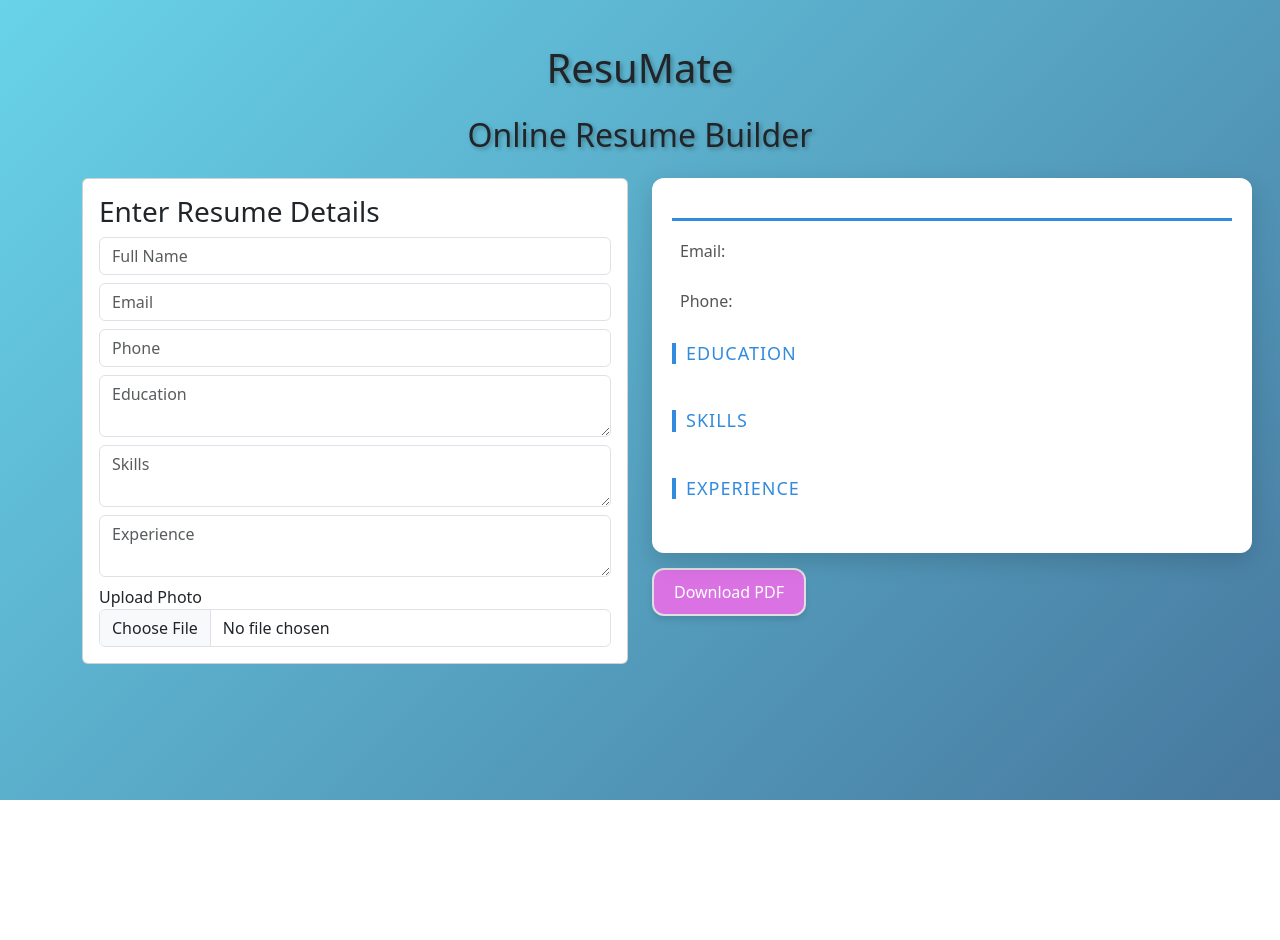
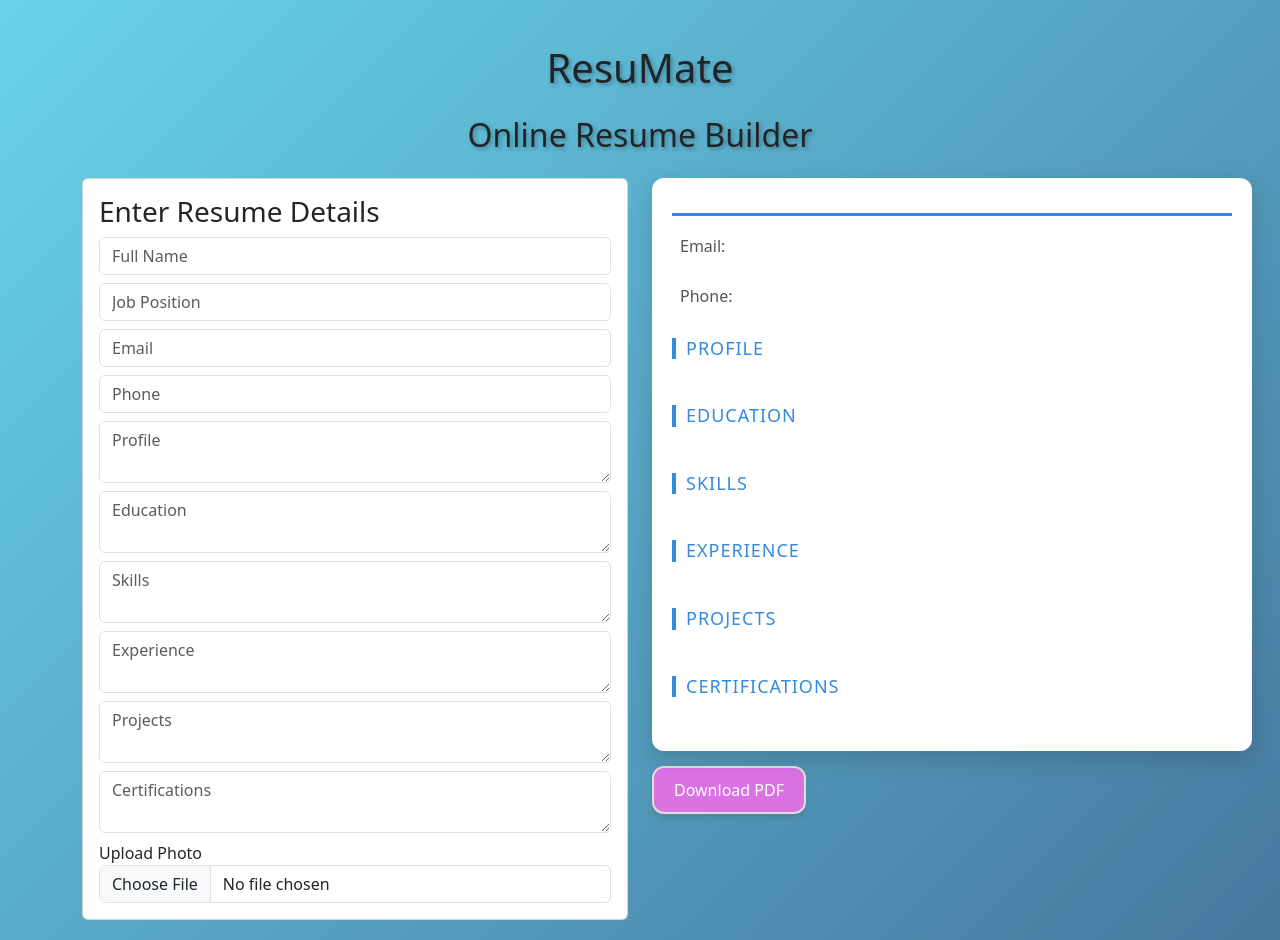
Before and after one commit to ashmikan/ResuMate, a React (Create React App) app: page / in a window 1280 px wide. Before the commit the page ends 800 px from the top, so only its background shows below. Built offline with nearby package versions, Linux system fonts and the light colour scheme.

Commit message:
Add additional fields to ResumeForm and update ResumePreview

```diff
--- a/src/App.css
+++ b/src/App.css
@@ -77,6 +77,13 @@ h2{
   color: #333;
   margin: 10px 0;
   transition: all 0.3s ease;
+}
+
+#resume h5 {
+  font-size: 24px;
+  color: #656565;
+  margin: -5px 0 10px 0;
+  transition: all 0.3s ease;
   border-bottom: 3px solid #328bde;
   padding-bottom: 10px;
 }
--- a/src/App.js
+++ b/src/App.js
@@ -8,11 +8,15 @@ import jsPDF from "jspdf";
 function App() {
   const [formData, setFormData] = useState({
     name: "",
+    position: "",
     email: "",
     phone: "",
+    profile: "",
     education: "",
     skills: "",
     experience: "",
+    projects: "",
+    certifications: "",
     photo: ""
   });
 
--- a/src/components/ResumeForm.js
+++ b/src/components/ResumeForm.js
@@ -39,6 +39,13 @@ function ResumeForm({ formData, setFormData }) {
 
       <input
         className="form-control mb-2"
+        name="position"
+        placeholder="Job Position"
+        onChange={handleChange}
+      />
+
+      <input
+        className="form-control mb-2"
         name="email"
         placeholder="Email"
         onChange={handleChange}
@@ -48,6 +55,13 @@ function ResumeForm({ formData, setFormData }) {
         className="form-control mb-2"
         name="phone"
         placeholder="Phone"
+        onChange={handleChange}
+      />
+
+      <textarea
+        className="form-control mb-2"
+        name="profile"
+        placeholder="Profile"
         onChange={handleChange}
       />
 
@@ -72,6 +86,20 @@ function ResumeForm({ formData, setFormData }) {
         onChange={handleChange}
       />
 
+      <textarea
+        className="form-control mb-2"
+        name="projects"
+        placeholder="Projects"
+        onChange={handleChange}
+      />
+
+      <textarea
+        className="form-control mb-2"
+        name="certifications"
+        placeholder="Certifications"
+        onChange={handleChange}
+      />
+
       <label>Upload Photo</label>
       <input
         type="file"
--- a/src/components/ResumePreview.js
+++ b/src/components/ResumePreview.js
@@ -25,8 +25,12 @@ function ResumePreview({ formData }) {
       )}
 
       <h3>{formData.name}</h3>
+        <h5>{formData.position}</h5>
       <p>Email: {formData.email}</p>
       <p>Phone: {formData.phone}</p>
+
+      <h4>Profile</h4>
+      <p>{formData.profile}</p>
 
       <h4>Education</h4>
       <p>{formData.education}</p>
@@ -37,6 +41,11 @@ function ResumePreview({ formData }) {
       <h4>Experience</h4>
       <p>{formData.experience}</p>
 
+      <h4>Projects</h4>
+      <p>{formData.projects}</p>
+
+      <h4>Certifications</h4>
+      <p>{formData.certifications}</p>
     </div>
   );
 }
```
